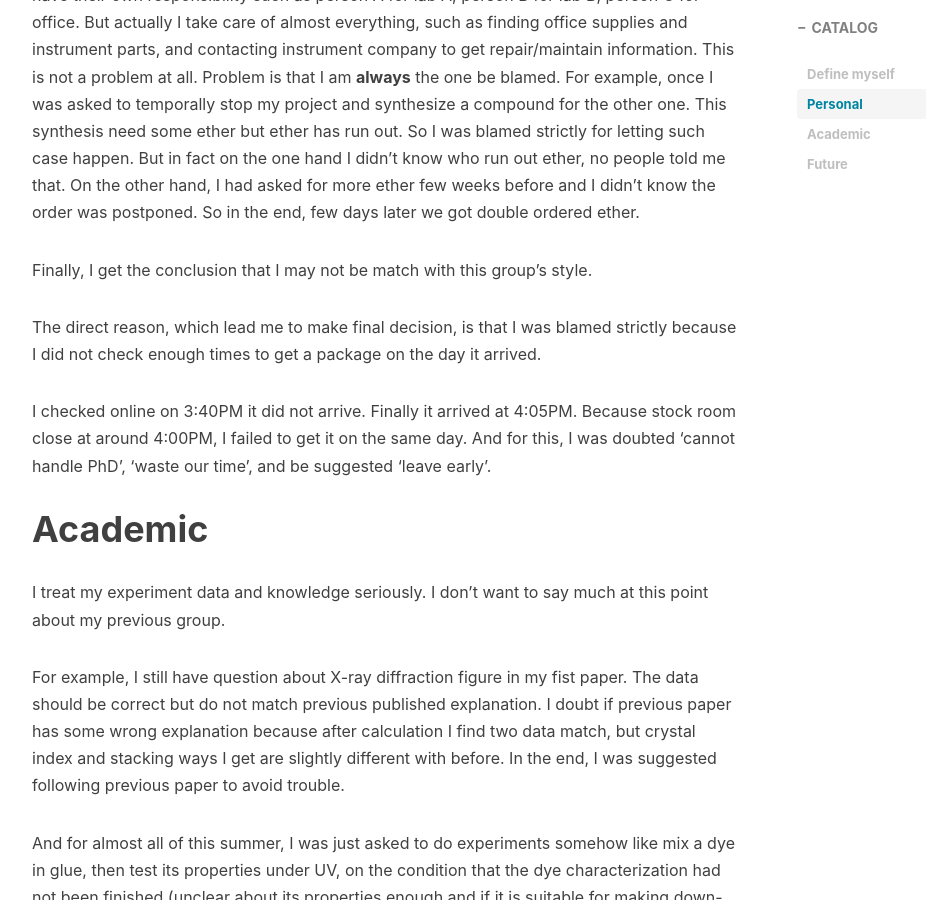
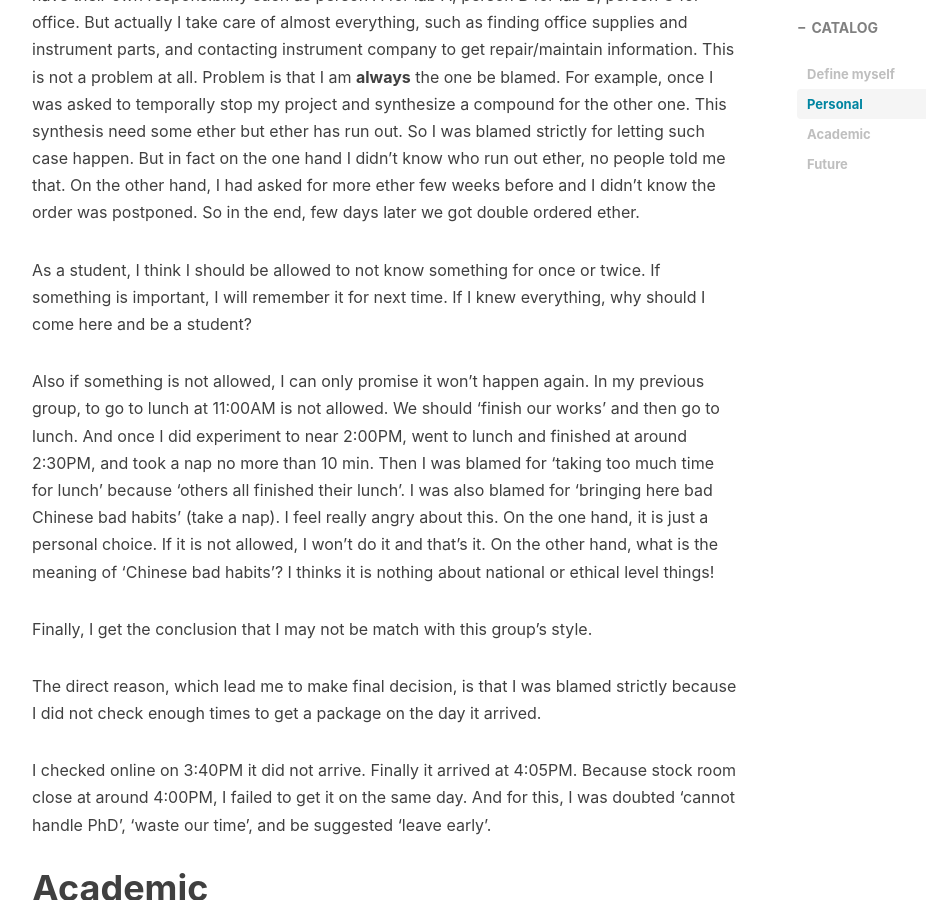
Before and after one commit to XiaoshiZ/ysmiles.com, a Jekyll site: the page built from _posts/2016-09-14-Why-I-choose-to-leave-the-group.md, in a window 1280 px wide and 900 px high, scrolled down 1494 px. Shown: the whole window, without its empty margins (233-1159 px from the left). Built offline with Jekyll 4.4.1, drawn with Linux system fonts in a browser that asks for light colours; nearby versions of some CDN libraries; comment, search, counter and statistics services are not loaded.

Commit message:
update reason

```diff
--- a/_posts/2016-09-14-Why-I-choose-to-leave-the-group.md
+++ b/_posts/2016-09-14-Why-I-choose-to-leave-the-group.md
@@ -45,6 +45,21 @@ But in fact on the one hand I didn't know who run out ether, no people told me t
 On the other hand, I had asked for more ether few weeks before and I didn't know the order was postponed.
 So in the end, few days later we got double ordered ether.
 
+As a student, I think I should be allowed to not know something for once or twice.
+If something is important, I will remember it for next time.
+If I knew everything, why should I come here and be a student?
+
+Also if something is not allowed, I can only promise it won't happen again.
+In my previous group, to go to lunch at 11:00AM is not allowed.
+We should 'finish our works' and then go to lunch.
+And once I did experiment to near 2:00PM, went to lunch and finished at around 2:30PM, and took a nap no more than 10 min.
+Then I was blamed for 'taking too much time for lunch' because 'others all finished their lunch'.
+I was also blamed for 'bringing here bad Chinese bad habits' (take a nap).
+I feel really angry about this.
+On the one hand, it is just a personal choice. If it is not allowed, I won't do it and that's it.
+On the other hand, what is the meaning of 'Chinese bad habits'?
+I thinks it is nothing about national or ethical level things!
+
 Finally, I get the conclusion that I may not be match with this group's style.
 
 The direct reason, which lead me to make final decision, is that I was blamed strictly because I did not check enough times to get a package on the day it arrived.
```
